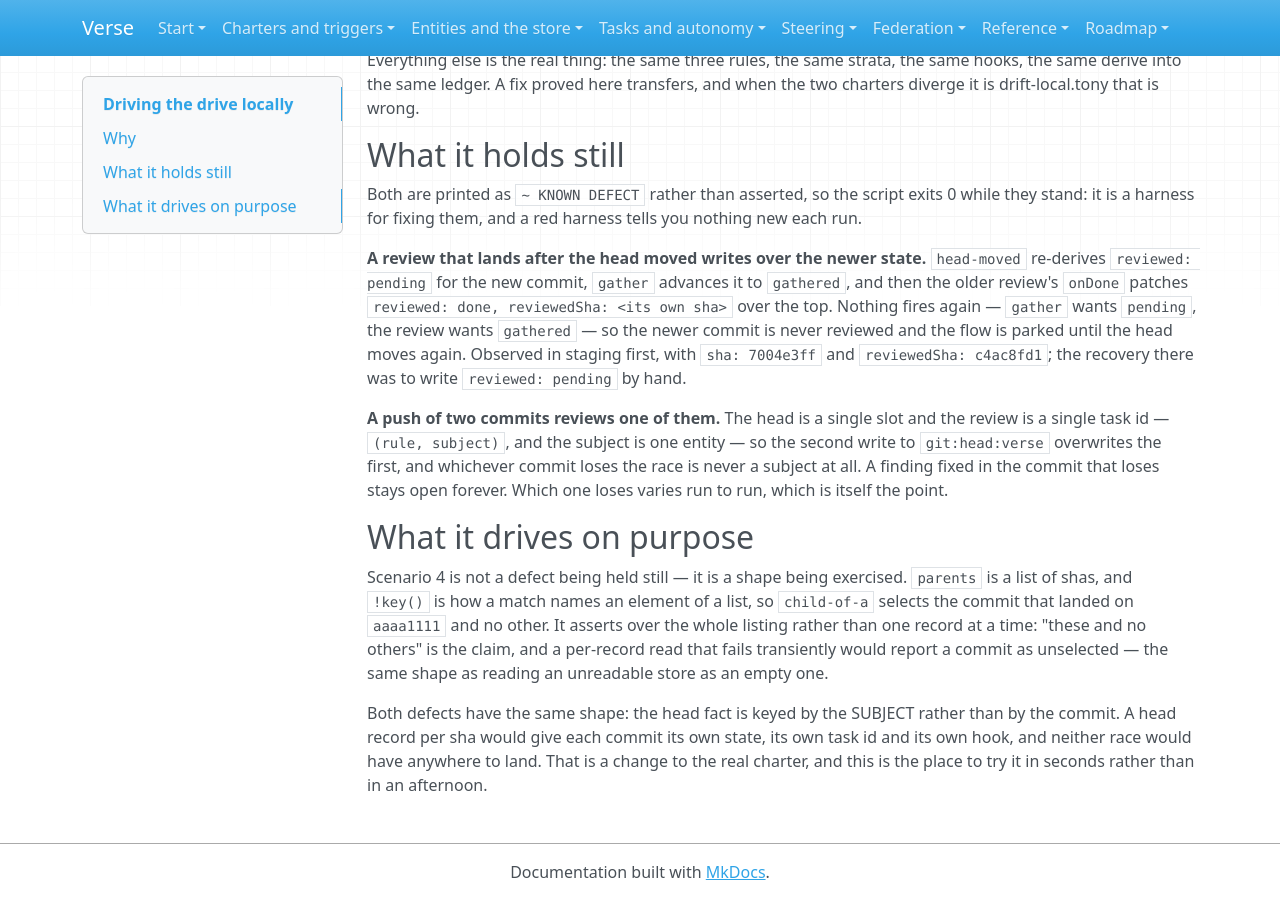
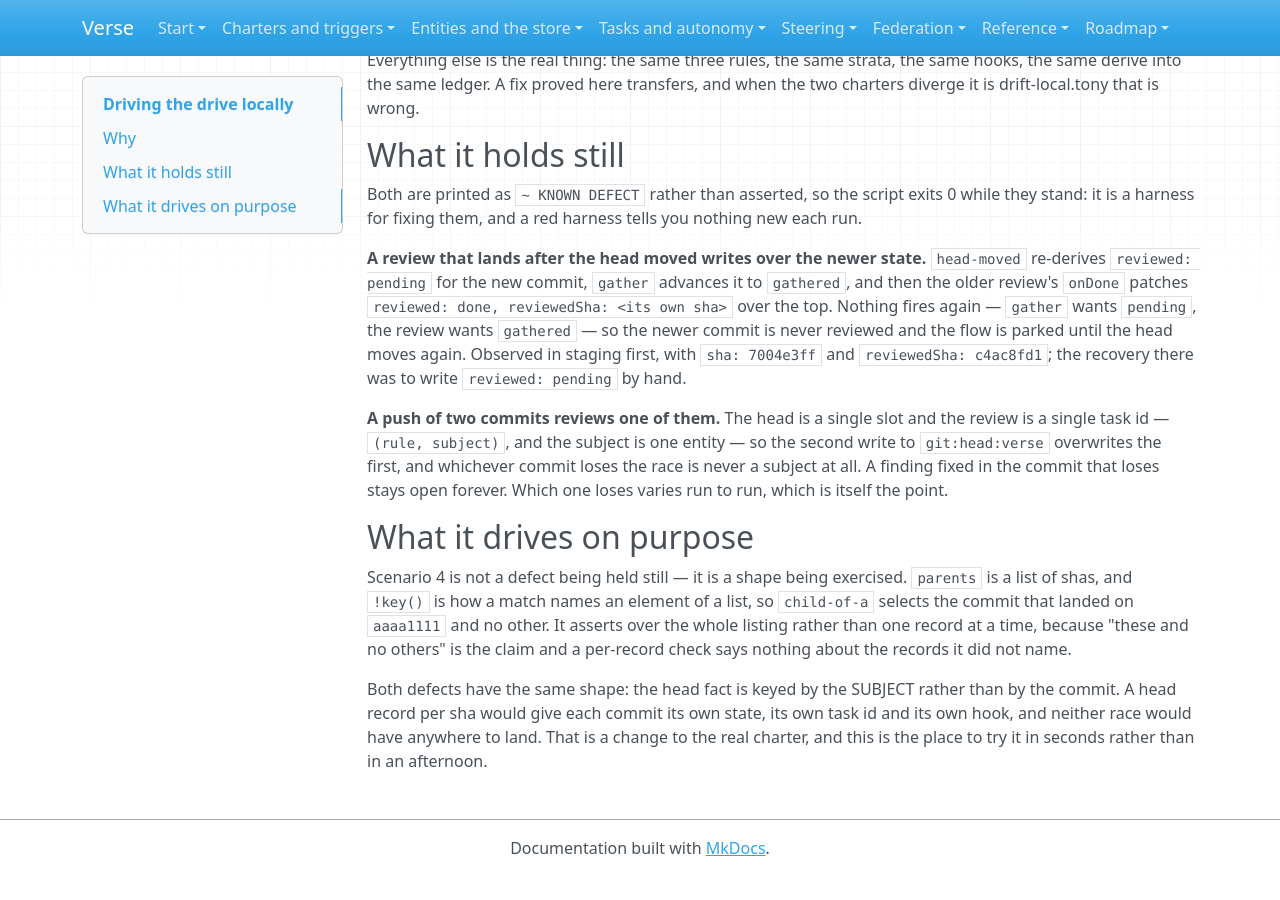
Before and after one commit to signadot/viff, an MkDocs documentation site: the page built from docs/working/verse-dev/README.md, in a window 1280 px wide and 900 px high, scrolled down 638 px. Built offline with MkDocs 1.6.1, drawn with Linux system fonts in a browser that asks for light colours; after the commit the page ends 1514 px from its top, so only the background shows below that.

Commit message:
drift harness: a waiter reads a here-string, because `| grep -q` reports a match as 141
`cmd | grep -q X` under `set -o pipefail` is 141 on a MATCH: grep -q exits at the first hit, the
writer dies on the closed pipe, and pipefail hands SIGPIPE up as the pipeline's status. Every
waiter here was written that way, so a hit read as a miss — invisible in a retry loop, which
simply loops again and wins the race on some later lap, and fatal in a single check, which
reports the opposite of what it saw. A here-string is not a pipeline, so the status is grep's.

Found by writing a one-shot check with the same idiom, watching it report a record as absent,
and then reading the record by hand.

It also corrects what scenario 4 says about itself. The listing comparison is right, and the
reason given for it was not: a per-record check is not weak because a read might fail
transiently — it is weak because it says nothing about the records it did not name. "These and
no others" is a claim about a set, so it is asserted over the set.

Tier: change
Checked: ./docs/working/verse-dev/drive-drift.sh green, all four scenarios
Co-Authored-By: Claude Opus 5 (1M context) <noreply@anthropic.com>

```diff
--- a/docs/working/verse-dev/README.md
+++ b/docs/working/verse-dev/README.md
@@ -58,9 +58,8 @@ run, which is itself the point.
 Scenario 4 is not a defect being held still — it is a shape being exercised. `parents` is a list
 of shas, and `!key()` is how a match names an element of a list, so `child-of-a` selects the
 commit that landed on `aaaa1111` and no other. It asserts over the whole listing rather than one
-record at a time: "these and no others" is the claim, and a per-record read that fails
-transiently would report a commit as unselected — the same shape as reading an unreadable store
-as an empty one.
+record at a time, because "these and no others" is the claim and a per-record check says nothing
+about the records it did not name.
 
 Both defects have the same shape: the head fact is keyed by the SUBJECT rather than by the commit. A
 head record per sha would give each commit its own state, its own task id and its own hook, and
```
Also changed, not shown: 1 other file.
